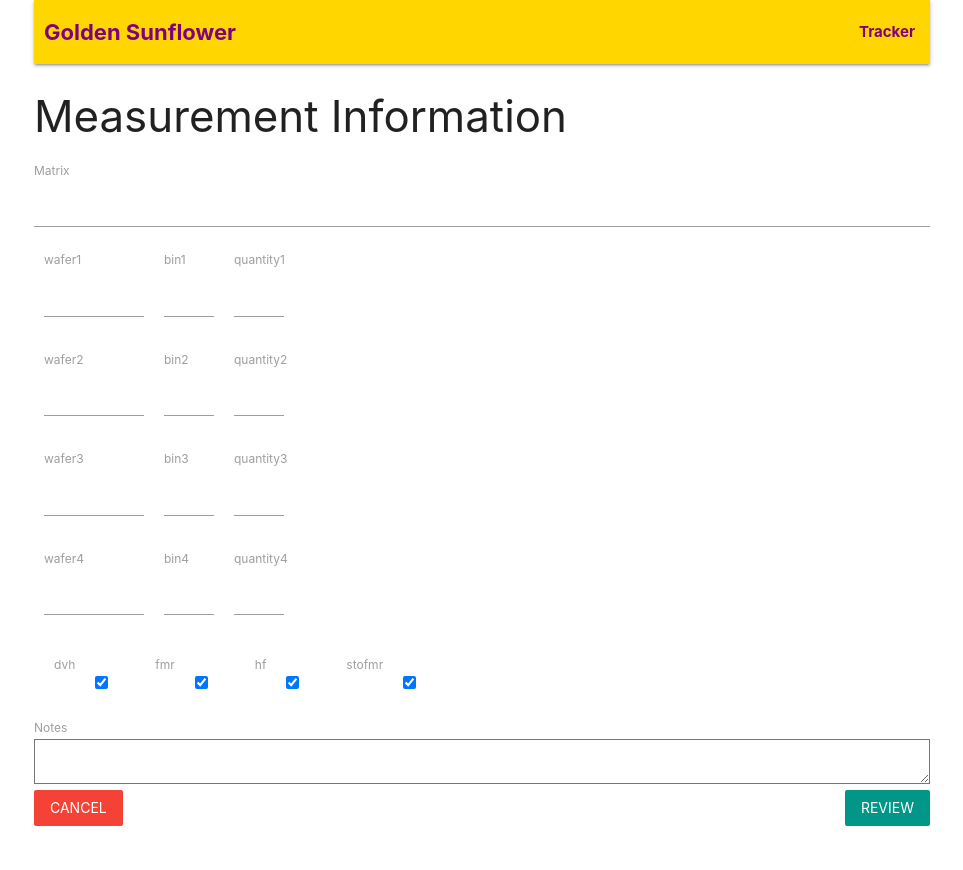
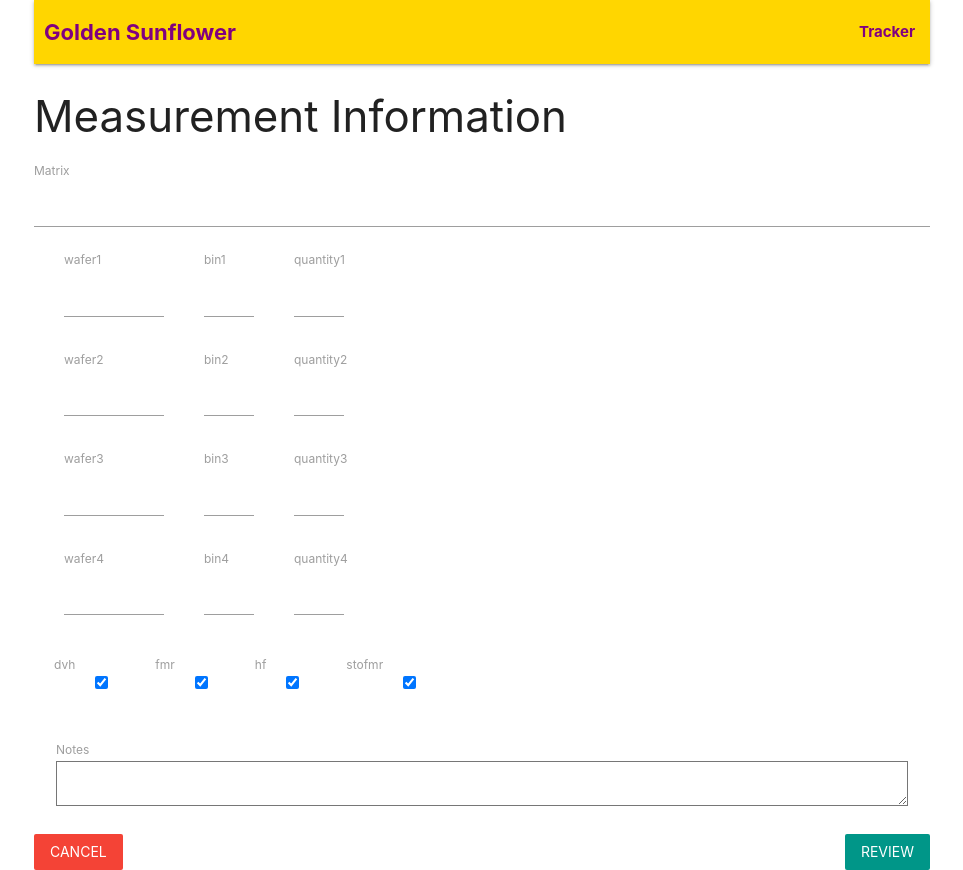
Before and after one commit to TheTurok/LiveGSF, a React (Create React App) app in the folder client/: page /tracker/new in a window 1280 px wide. Shown: the whole page, without its empty margins (158-1121 px from the left). Before the commit the page ends 826 px from the top, so only its background shows below. Built offline with nearby package versions, Linux system fonts and the light colour scheme; no server answers.

Commit message:
feat: Can delete current tracker now

```diff
--- a/client/src/actions/index.js
+++ b/client/src/actions/index.js
@@ -4,7 +4,8 @@ import {
   FETCH_TRACKER,
   FETCH_TRACKER_HISTORY,
   START_MEASUREMENT,
-  COMPLETE_MEASUREMENT} from './types';
+  COMPLETE_MEASUREMENT,
+  DELETE_MEASUREMENT} from './types';
 
 export const fetchUser = () => async dispatch => {
   const res = await axios.get('/api/current_user');
@@ -28,7 +29,13 @@ export const startMeasurement = (values, history) => async dispatch => {
 }
 
 export const completeMeasurement = (id, history) => async dispatch => {
-  const res = await axios.put('./api/tracker/complete', id);
+  const res = await axios.put('/api/tracker/complete', id);
   dispatch({type: COMPLETE_MEASUREMENT, payload: res});
   history.push('/');
 }
+
+export const deleteMeasurement = (id, history) => async dispatch => {
+  const res = await axios.delete('/api/tracker/current', { data: id });
+  dispatch({type: DELETE_MEASUREMENT, payload: res});
+  history.push('/');
+}
--- a/client/src/actions/types.js
+++ b/client/src/actions/types.js
@@ -3,3 +3,4 @@ export const FETCH_TRACKER = 'fetch_tracker';
 export const FETCH_TRACKER_HISTORY = 'fetch_tracker_history';
 export const START_MEASUREMENT = 'start_measurement';
 export const COMPLETE_MEASUREMENT = 'complete_measurement';
+export const DELETE_MEASUREMENT = 'delete_measurement';
--- a/client/src/components/current_measurement/CurrentMeasurement.js
+++ b/client/src/components/current_measurement/CurrentMeasurement.js
@@ -12,8 +12,8 @@ class CurrentMeasurement extends Component{
         return(
           <div style={{margin: '5px'}} key={wafer} className="wafer-information">
             <div className="white-text">{wafer}</div>
+            <div className="white-text">{bin}</div>
             <div className="white-text">{quantity}</div>
-            <div className="white-text">{bin}</div>
           </div>
         );
       }
@@ -37,15 +37,24 @@ class CurrentMeasurement extends Component{
                   <p style={{display:'flex', margin:'5px'}}>End: {this.props.track.end? new Date(this.props.track.end).toLocaleDateString() : <p style={{marginLeft:'5px'}}> OnGoing</p> }</p>
                 </div>
                 <div>
+                  <div style={{margin: '5px'}} className="wafer-information">
+                    <div className="white-text">wafer</div>
+                    <div className="white-text">bin</div>
+                    <div className="white-text">quantity</div>
+                  </div>
                   {this.renderTrayFields()}
                 </div>
-                <div>
+                <div className="notes">
                   <h6 className="white-text" style={{margin:'10px'}}>Notes</h6>
                   { this.props.track.notes}
                 </div>
                 <div className="card-action">
-                  <a href="#">Edit</a>
-                  <a href="#">Delete</a>
+                <button
+                  onClick={() => this.props.deleteMeasurement({_id: this.props.track._id}, this.props.history)}
+                  className="red white-text darken-3 btn-flat"
+                  >
+                  Delete
+                </button>
                   <button
                     onClick={() => this.props.completeMeasurement({_id: this.props.track._id}, this.props.history)}
                     className="blue right white-text darken-3 btn-flat"
@@ -67,7 +76,6 @@ class CurrentMeasurement extends Component{
         <div>
           {this.renderContent()}
           <Link to="/tracker/new" className="waves-effect waves-light btn"> New </Link>
-          <a href="/" style={{margin: '5px'}} className="waves-effect waves-light btn"> Complete </a>
         </div>
       </div>
     );
@@ -75,7 +83,6 @@ class CurrentMeasurement extends Component{
 };
 
 function mapStateToProps({ track }) {
-  console.log(track);
   return { track };
 }
 
--- a/client/src/components/current_measurement/TrackerForm.js
+++ b/client/src/components/current_measurement/TrackerForm.js
@@ -52,7 +52,7 @@ class TrackerForm extends Component{
 
           <div id="modules"> {this.renderModules()} </div>
 
-          <div>
+          <div className="notes">
             <label>Notes</label>
             <div>
               <Field name="notes" component="textarea" />
--- a/client/src/index.css
+++ b/client/src/index.css
@@ -7,12 +7,13 @@ ul li a{
   width: 100px;
 }
 
-.bin{
+.bin, .quantity{
   width:50px;
+  margin: 5px;
 }
 
-.quantity{
-  width:50px;
+.notes{
+  margin: 22px;
 }
 
 .wafer-information{
@@ -21,6 +22,7 @@ ul li a{
 
 .wafer-information div{
   margin: 10px;
+  margin-left: 30px;
 }
 
 #modules{
```
Also changed, not shown: 2 other files (tests, documents, lock files or other folders).
